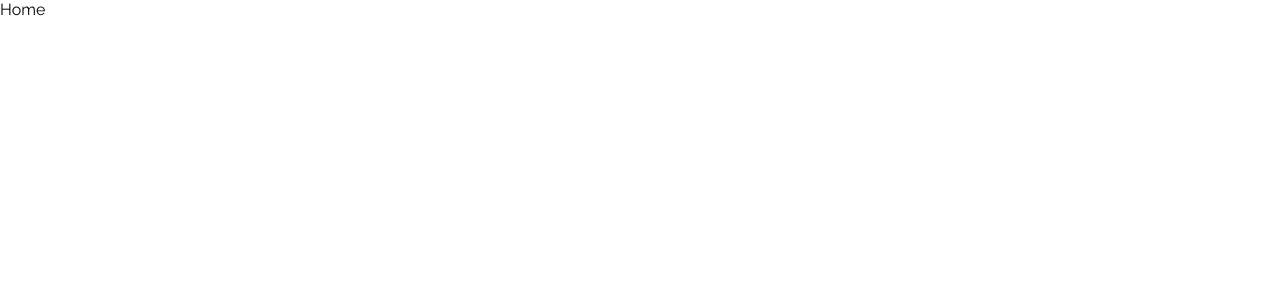
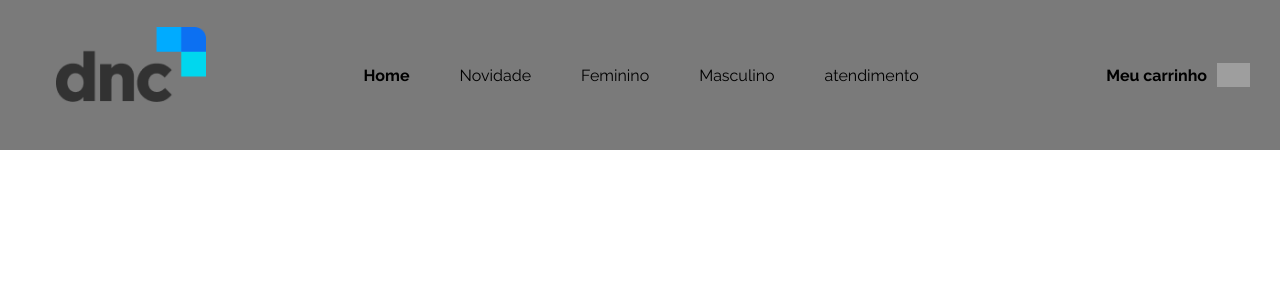
Before and after one commit to Gguife/E-commerce-DNC, a React (Vite) app: page /home in a window 1280 px wide. Shown: the top 300 px of the page. Built offline with nearby package versions, Linux system fonts and the light colour scheme; grey boxes are pictures that could not be loaded.

Commit message:
create HeaderMenu and reposive menu

```diff
--- a/index.html
+++ b/index.html
@@ -4,7 +4,8 @@
     <meta charset="UTF-8" />
     <link rel="icon" type="image/svg+xml" href="/vite.svg" />
     <meta name="viewport" content="width=device-width, initial-scale=1.0" />
-    <title>Vite + React</title>
+    <link rel="stylesheet" href="https://unicons.iconscout.com/release/v4.0.8/css/line.css">
+    <title>DNC store</title>
   </head>
   <body>
     <div id="root"></div>
--- a/src/App.scss
+++ b/src/App.scss
@@ -9,3 +9,7 @@
 body{
   font-family: 'Raleway', sans-serif;
 }
+
+a{
+  text-decoration: none;
+}
--- a/src/components/header/Header.jsx
+++ b/src/components/header/Header.jsx
@@ -4,7 +4,7 @@ import './Header.scss'
 export const Header = () => {
   return (
     <div className="header">
-      <img src={Logo} alt="Logo DNC" />
+      <img src={Logo} alt="Logo DNC" className='logo'/>
     </div>
   )
 }
--- a/src/components/header/Header.scss
+++ b/src/components/header/Header.scss
@@ -5,10 +5,11 @@
   height: 150px;
   display: flex;
   align-items: center;
+
+  .logo{
+    width: 150px;
+    margin-left: 56px;
+    margin-top: 27px;
+    margin-bottom: 48px;
+  }
 }
-.header img{
-  width: 150px;
-  margin-left: 56px;
-  margin-top: 27px;
-  margin-bottom: 48px;
-}
--- /dev/null
+++ b/src/components/headerMenu/HeaderMenu.jsx
@@ -0,0 +1,68 @@
+import Logo from '../../assets/logo-dnc.png'
+import Cart from '../../assets/cart.png'
+import MenuMobile from '../../assets/menu.svg'
+import Close from '../../assets/close.svg'
+import { Link } from 'react-router-dom'
+import './HeaderMenu.scss'
+
+export const HeaderMenu = () => {
+
+  const handleMobileOpen = () =>{
+    const mobile = document.querySelector('.menu-mobile')
+
+    mobile.style.display = 'flex';
+    mobile.style.left = '0px';
+
+  }
+
+  const handleMobileClose = () =>{
+    const mobile = document.querySelector('.menu-mobile')
+
+    mobile.style.left = '700px';
+    mobile.style.display = 'none';
+  }
+
+  return (
+    <div className="header header-menu">
+      <img src={Logo} alt="Logo DNC" className='logo' />
+      <div className="menu">
+        <ul>
+          <li><a href="/home" className='active'>Home</a></li>
+          <li><a href="/home">Novidade</a></li>
+          <li><a href="/home">Feminino</a></li>
+          <li><a href="/home">Masculino</a></li>
+          <li><a href="/home">atendimento</a></li>
+        </ul>
+      </div>
+      <div className="menu-cart">
+        <Link to='/home'>
+          <p>Meu carrinho</p>
+        </Link>
+          <img src={Cart} alt="" className='cart'/>
+      </div>
+
+      <img src={MenuMobile} alt="" className='menu-open' onClick={handleMobileOpen}/>
+
+      <div className="menu-mobile">
+        <img src={Close} alt="" className='menu-close' onClick={handleMobileClose} />
+
+        <div className="menu-mobile-nav">
+          <ul>
+            <li><a href="/home" className='active'>Home</a></li>
+            <li><a href="/home">Novidade</a></li>
+            <li><a href="/home">Feminino</a></li>
+            <li><a href="/home">Masculino</a></li>
+            <li><a href="/home">atendimento</a></li>
+          </ul>
+        </div>
+
+        <div className="menu-cart-nav">
+          <Link to='/home'>
+            <p>Meu carrinho</p>
+          </Link>
+            <img src={Cart} alt="" className='cart'/>
+        </div>
+      </div>
+    </div>
+  )
+}
--- /dev/null
+++ b/src/components/headerMenu/HeaderMenu.scss
@@ -0,0 +1,144 @@
+.header-menu{
+  height: 115px;
+  display: flex;
+  justify-content: space-between;
+
+  .menu{
+    .active{
+      color: #000;
+      font-weight: 700;
+    }
+    ul{
+      list-style: none;
+      display: flex;
+      gap: 50px;
+    }
+    a{
+      color: #000;
+    }
+  }
+
+  .menu-cart{
+    display: flex;
+    gap: 10px;
+    align-items: center;
+    padding: 30px;
+
+    p{
+      font-weight: 700;
+      color: #000;
+    }
+    .cart{
+      width: 33px;
+    }
+  }
+
+
+  .menu-mobile{
+    position: absolute;
+    top: 0px;
+    left: 800px;
+    margin-right: 20px;
+    background-color: #b6b2b2;
+    width: 100%;
+    border-radius: 20px 0px 0px 20px;
+    padding: 20px;
+    display: none;
+    flex-direction: column;
+    align-items: center;
+    justify-content: center;
+    opacity: .9;
+
+
+    .menu-close{
+      position: absolute;
+      top: 0;
+      left: 0;
+      margin: 20px 20px;
+      width: 40px;
+    }
+    .menu-mobile-nav{
+      display: flex;
+      flex-direction: column;
+      .active{
+        font-weight: 700;
+      }
+      ul{
+        list-style: none;
+        margin: 30px 0px 40px 0px;
+      }
+      li{
+        text-align: center;
+        margin-bottom: 10px;
+
+        a{
+          color: #000;
+        }
+      }
+    }
+    .menu-cart-nav{
+      display: flex;
+      align-items: center;
+      a{
+        margin-right: 10px;
+        color: #000;
+        font-weight: 700;
+      }
+
+    }
+  }
+
+  .menu-open{
+    width: 50px;
+    margin-right: 40px;
+    display: none;
+  }
+}
+
+@media (max-width: 1000px){
+  .header-menu{
+    .logo{
+      width: 70px;
+    }
+
+    .menu{
+      ul{
+        gap: 30px;
+      }
+      a{
+        font-size: 15px;
+        color: #000;
+      }
+    }
+
+    .menu-cart{
+      p{
+        font-weight: 700;
+        font-size: 14px;
+        color: #000;
+      }
+      .cart{
+        width: 33px;
+      }
+    }
+  }
+}
+
+@media (max-width: 800px){
+  .header-menu{
+    .logo{
+      width: 100px;
+    }
+    .menu{
+      display: none;
+    }
+
+    .menu-cart{
+      display: none;
+    }
+
+    .menu-open{
+      display: flex;
+    }
+  }
+}
--- a/src/pages/home/Home.jsx
+++ b/src/pages/home/Home.jsx
@@ -1,10 +1,13 @@
 import React from 'react'
-import { Link } from 'react-router-dom'
+import { HeaderMenu } from '../../components/headerMenu/HeaderMenu'
 
 export const Home = () => {
   return (
-    <div>
-      Home
-    </div>
+    <section className='home'>
+      <HeaderMenu />
+      <div className="home-container">
+
+      </div>
+    </section>
   )
 }
--- a/src/pages/login/Login.jsx
+++ b/src/pages/login/Login.jsx
@@ -1,26 +1,42 @@
 import './Login.scss'
 import { Header } from '../../components/header/Header'
+import { useNavigate } from 'react-router-dom'
 
 export const Login = () => {
+  //Submit conditions && navigate
+  const navigate = useNavigate()
+  const handleSubmit = (e) =>{
+    e.preventDefault()
+
+    const nameInput = document.querySelector('#name')
+    const passwordInput = document.querySelector('#password')
+
+    if(nameInput.value && passwordInput.value){
+      navigate('/home')
+    }else{
+      alert('Preencha todos os campos!')
+    }
+  }
+
   return (
-    <div className='login'>
+    <section className='login'>
       <Header />
 
-      <section className='login-container'>
+      <div className='login-container'>
         <h1>Acesse com seu login ou cadastre-se</h1>
         <p>você pode entrar com seu CPF</p>
         <div className="login-form">
-          <form action="">
+          <form action="" onSubmit={handleSubmit}>
             <label htmlFor="name">Digite seu nome/CPF</label>
-            <input type="text" name='name' id='name' placeholder='Nome completo' />
+            <input type="text" name='name' id='name' placeholder='Nome completo' required />
 
             <label htmlFor="password">Senha</label>
-            <input type="password" name='password' id='password' placeholder='**********' />
+            <input type="password" name='password' id='password' placeholder='**********' required />
 
-            <button type='submit'>Entrar</button>
+            <button type='submit' className='button-login'>Entrar</button>
           </form>
         </div>
-      </section>
-    </div>
+      </div>
+    </section>
   )
 }
--- a/src/pages/login/Login.scss
+++ b/src/pages/login/Login.scss
@@ -6,20 +6,22 @@
   flex-direction: column;
   align-items: center;
   justify-content: center;
-}
-.login-container h1{
+
+  h1{
     font-size: 30px;
     margin-bottom: 5px;
   }
-.login-container p{
+
+  p{
     margin-bottom: 84px;
     font-size: 22px;
   }
+
   .login-form form{
     display: flex;
     flex-direction: column;
-}
-.login-form input{
+
+    input{
       width: 524px;
       height: 50px;
       border-radius: 10px;
@@ -27,11 +29,13 @@
       margin-bottom: 31px;
       border: 1px solid $border-input-color;
     }
-.login-form label {
+
+    label {
       margin-bottom: 12px;
       font-size: 20px;
     }
-.login-form button{
+
+    .button-login{
       height: 48px;
       margin-top: 31px;
       cursor: pointer;
@@ -42,10 +46,11 @@
       transition: .4s;
     }
 
-.login-form button:hover{
+    .login-form .button-login:hover{
       opacity: .6;
     }
-
+  }
+}
 
 @media (max-width: 580px){
   .login-container{
--- a/src/routes/MainRoutes.jsx
+++ b/src/routes/MainRoutes.jsx
@@ -10,7 +10,6 @@ export const MainRoutes = () =>{
     {path: '/home', element: <Home />},
     {path: '/products/:productId', element: <Products />},
     {path: '/pay/:payId', element: <Pay />},
-
   ])
 
   return routes
```
Also changed, not shown: src/assets/close.svg (added), src/assets/menu.svg (added). Lines whose indentation alone changed are shown as unchanged.
